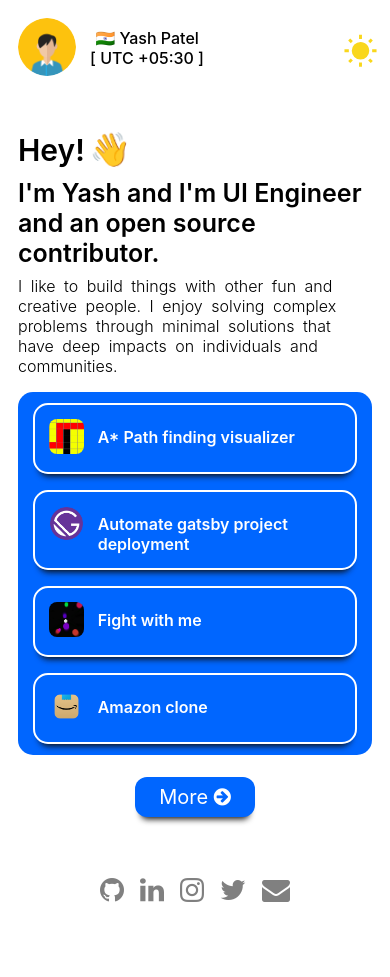
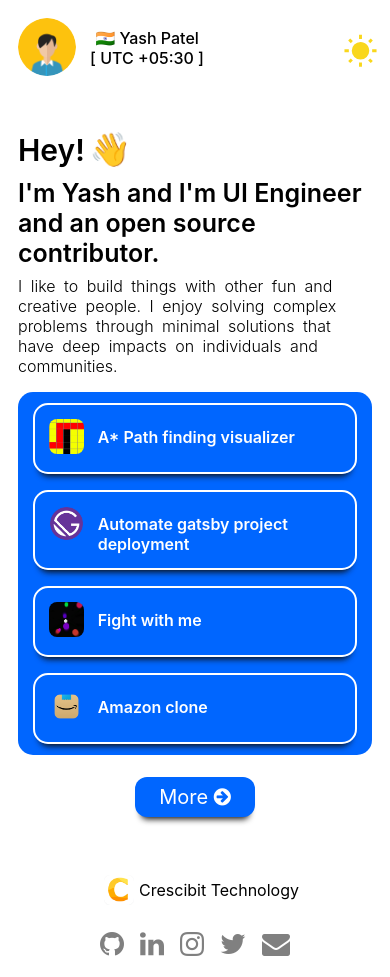
Before and after one commit to ryuk156/Portfolio, a Next.js app: page / in a window 390 px wide. Before the commit the page ends 923 px from the top, so only its background shows below. Built offline with nearby package versions, Linux system fonts and the light colour scheme.

Commit message:
feat: job update

```diff
--- a/Components/Footer/Footer.js
+++ b/Components/Footer/Footer.js
@@ -1,8 +1,26 @@
 import Media from "../../data/socialdetails";
 import Link from "next/link";
+import Image from "next/image";
 const Footer = () => {
   return (
     <div className="footer">
+      <div className="footer-job">
+        {/* <div>Currently at</div> */}
+        <div className="footer-job-name" title="Currently at">
+          <Link href="https://www.crescibit.com/">
+            <Image
+              className="footer-job-name-text"
+              src="/images/crescibit.png"
+              width={30}
+              height={30}
+              alt="crescibit"
+            />
+          </Link>
+          <Link href="https://www.crescibit.com/">
+            <div className="footer-job-name-text">Crescibit Technology</div>
+          </Link>
+        </div>
+      </div>
       <div className="footer-icons">
         {Media.map((icons, index) => {
           const name = "fa fa-" + `${icons.name}`;
--- a/Components/Navbar/Navbar.js
+++ b/Components/Navbar/Navbar.js
@@ -15,6 +15,7 @@ const Navbar = () => {
           <div> [ UTC +05:30 ]</div>
         </div>
       </div>
+
       <div className="nav-theme-switcher">
         <ThemeManager />
       </div>
--- a/styles/footer.css
+++ b/styles/footer.css
@@ -1,27 +1,36 @@
 @import url("theme.css");
 
 .footer {
-
   width: 100%;
   left: 0;
   bottom: 0;
   position: absolute;
   background-color: transparent;
   display: flex;
-  justify-content: center;
+  justify-content: space-between;
   /* margin-left: 10px;
   overflow-x: hidden; */
 }
 
 .footer-icons {
+  display: flex;
+  justify-content: center;
   padding-right: 25px;
   padding-bottom: 8px;
-
-  display: flex;
 }
 .footer-other {
   padding-left: 18px;
   padding-bottom: 8px;
+}
+.footer-job-name {
+  display: flex;
+  justify-content: center;
+  margin-top: 10px;
+}
+
+.footer-job-name .footer-job-name-text {
+  margin: 5px;
+  cursor: pointer;
 }
 
 .icon {
@@ -38,17 +47,24 @@
   color: var(--font-color);
 }
 
-
 @media (max-width: 820px) {
-  .footer{
+  .footer {
     position: relative;
     padding-left: 25px;
     padding-top: 20px;
+    justify-content: center;
+    flex-direction: column;
+  }
+  .footer-icons {
+    margin-top: 14px;
+  }
+  .footer-job-name .footer-job-name-text {
+    margin-right: 12px;
   }
 }
 
 @media (max-height: 820px) {
-  .footer{
+  .footer {
     position: relative;
     padding-top: 20px;
     padding-left: 25px;
```
Also changed, not shown: public/images/crescibit.png (added).
